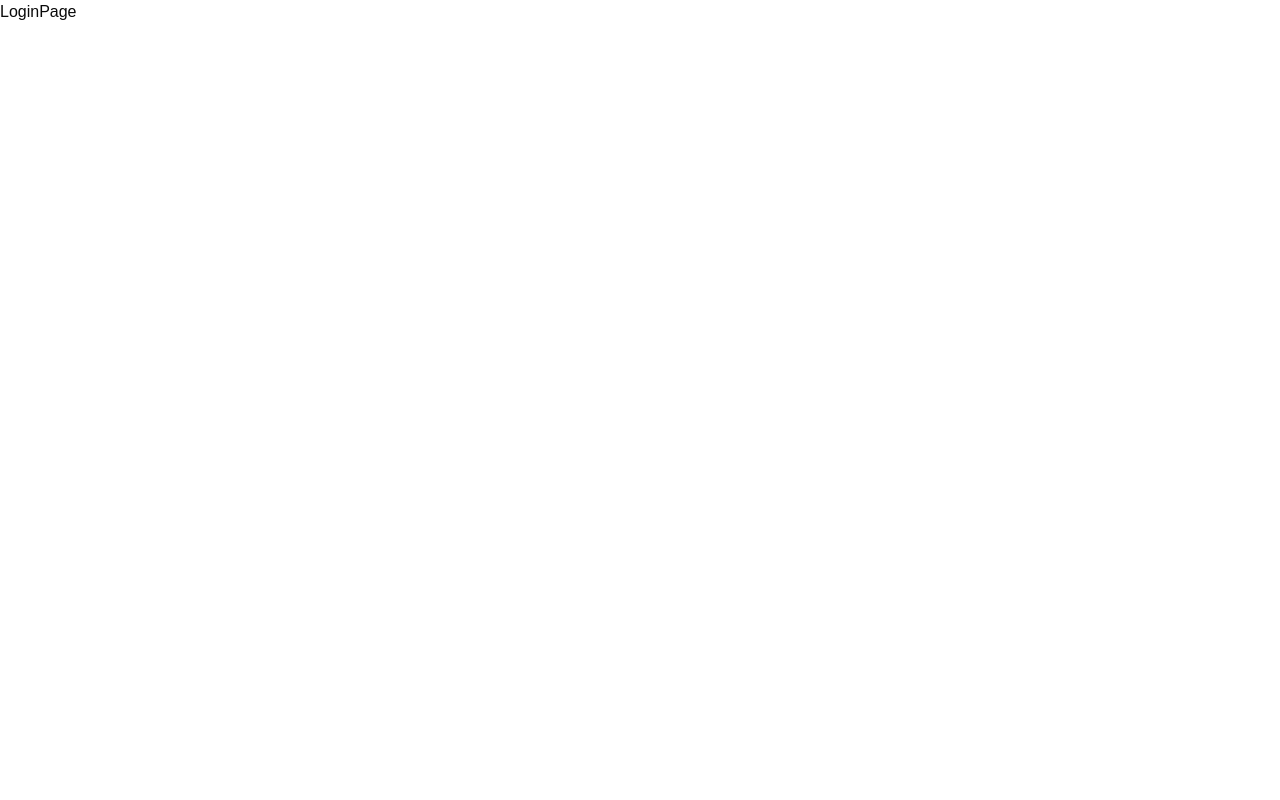
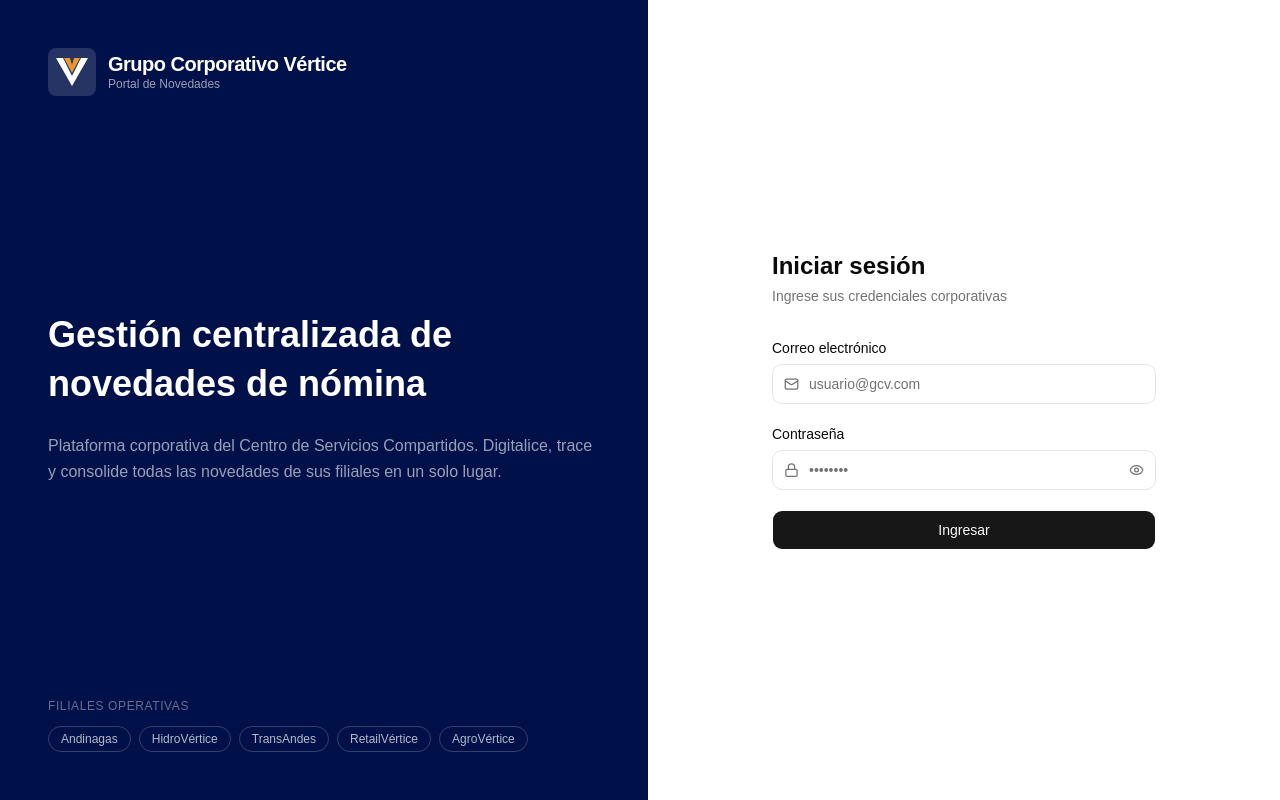
Before and after one commit to jeancmr/gcv-frontend, a React (Vite) app: page /auth/login in a window 1280 px wide. Built offline with nearby package versions, Linux system fonts and the light colour scheme.

Commit message:
feat: update login page

```diff
--- /dev/null
+++ b/src/auth/components/LeftLoginBrand.tsx
@@ -0,0 +1,38 @@
+import { GCVLogo } from '@/components/custom/GCVLogo';
+
+export const LeftLoginBrand = () => {
+  return (
+    <section
+      className="hidden lg:flex flex-col justify-between flex-1 p-12"
+      style={{ background: 'oklch(0.20 0.12 250)' }}
+    >
+      <GCVLogo size="lg" variant="light" />
+
+      <div className="space-y-6">
+        <h1 className="text-4xl font-semibold leading-snug text-white text-balance">
+          Gestión centralizada de novedades de nómina
+        </h1>
+        <p className="text-white/60 leading-relaxed text-base">
+          Plataforma corporativa del Centro de Servicios Compartidos. Digitalice, trace y consolide
+          todas las novedades de sus filiales en un solo lugar.
+        </p>
+      </div>
+
+      <div className="space-y-3">
+        <p className="text-xs font-medium text-white/40 uppercase tracking-wider">
+          Filiales operativas
+        </p>
+        <div className="flex flex-wrap gap-2">
+          {['Andinagas', 'HidroVértice', 'TransAndes', 'RetailVértice', 'AgroVértice'].map((f) => (
+            <span
+              key={f}
+              className="rounded-full border border-white/20 px-3 py-1 text-xs text-white/70"
+            >
+              {f}
+            </span>
+          ))}
+        </div>
+      </div>
+    </section>
+  );
+};
--- /dev/null
+++ b/src/auth/components/RightLoginForm.tsx
@@ -0,0 +1,124 @@
+import { useState, type SubmitEvent } from 'react';
+import { GCVLogo } from '@/components/custom/GCVLogo';
+import { Button } from '@/components/ui/button';
+import { Input } from '@/components/ui/input';
+import { Label } from '@/components/ui/label';
+import { Eye, EyeOff, Lock, Mail } from 'lucide-react';
+
+export const RightLoginForm = () => {
+  const [isLoading, setIsLoading] = useState(false);
+  const [showPassword, setShowPassword] = useState(false);
+
+  const handleSignIn = async (event: SubmitEvent<HTMLFormElement>) => {
+    event.preventDefault();
+    setIsLoading(true);
+
+    const formData = new FormData(event.target as HTMLFormElement);
+    const email = formData.get('email') as string;
+    const password = formData.get('password') as string;
+
+    setTimeout(() => {
+      console.log('Email:', email);
+      console.log('Password:', password);
+      setIsLoading(false);
+    }, 2000);
+  };
+  return (
+    <div className="flex flex-1 flex-col items-center justify-center p-6 sm:p-10 bg-background">
+      {/* Mobile logo */}
+      <div className="mb-8 lg:hidden">
+        <GCVLogo size="md" variant="dark" />
+      </div>
+
+      <div className="w-full max-w-sm">
+        <div className="mb-8">
+          <h2 className="text-2xl font-semibold text-foreground">Iniciar sesión</h2>
+          <p className="mt-1 text-sm text-muted-foreground">
+            Ingrese sus credenciales corporativas
+          </p>
+        </div>
+
+        <form onSubmit={handleSignIn} noValidate className="space-y-5">
+          <div className="space-y-1.5">
+            <Label htmlFor="email" className="text-sm font-medium text-foreground">
+              Correo electrónico
+            </Label>
+            <div className="relative">
+              <Mail
+                className="absolute left-3 top-1/2 -translate-y-1/2 text-muted-foreground"
+                size={15}
+                aria-hidden="true"
+              />
+              <Input
+                id="email"
+                type="email"
+                name="email"
+                autoComplete="email"
+                placeholder="usuario@gcv.com"
+                className="pl-9 h-10"
+                aria-required="true"
+                required
+              />
+            </div>
+          </div>
+
+          <div className="space-y-1.5">
+            <Label htmlFor="password" className="text-sm font-medium text-foreground">
+              Contraseña
+            </Label>
+            <div className="relative">
+              <Lock
+                className="absolute left-3 top-1/2 -translate-y-1/2 text-muted-foreground"
+                size={15}
+                aria-hidden="true"
+              />
+              <Input
+                id="password"
+                type={showPassword ? 'text' : 'password'}
+                name="password"
+                autoComplete="current-password"
+                placeholder="••••••••"
+                className="pl-9 pr-10 h-10"
+                aria-required="true"
+                required
+              />
+              <button
+                type="button"
+                aria-label={showPassword ? 'Ocultar contraseña' : 'Mostrar contraseña'}
+                onClick={() => setShowPassword((prev) => !prev)}
+                className="absolute right-3 top-1/2 -translate-y-1/2 text-muted-foreground hover:text-foreground transition-colors"
+              >
+                {showPassword ? <EyeOff size={15} /> : <Eye size={15} />}
+              </button>
+            </div>
+          </div>
+
+          <Button
+            type="submit"
+            disabled={isLoading}
+            className="w-full h-10 bg-primary text-primary-foreground font-medium"
+          >
+            {isLoading ? (
+              <span className="flex items-center gap-2">
+                <svg className="animate-spin h-4 w-4" viewBox="0 0 24 24" fill="none">
+                  <circle
+                    className="opacity-25"
+                    cx="12"
+                    cy="12"
+                    r="10"
+                    stroke="currentColor"
+                    strokeWidth="4"
+                  />
+                  <path className="opacity-75" fill="currentColor" d="M4 12a8 8 0 018-8v8H4z" />
+                </svg>
+                Verificando...
+              </span>
+            ) : (
+              'Ingresar'
+            )}
+          </Button>
+        </form>
+      </div>
+    </div>
+  );
+};
--- a/src/auth/pages/Login/LoginPage.tsx
+++ b/src/auth/pages/Login/LoginPage.tsx
@@ -1,3 +1,11 @@
+import { LeftLoginBrand } from '@/auth/components/LeftLoginBrand';
+import { RightLoginForm } from '@/auth/components/RightLoginForm';
+
 export const LoginPage = () => {
-  return <div>LoginPage</div>;
+  return (
+    <>
+      <LeftLoginBrand />
+      <RightLoginForm />
+    </>
+  );
 };
--- /dev/null
+++ b/src/components/custom/GCVLogo.tsx
@@ -0,0 +1,43 @@
+interface GCVLogoProps {
+  size?: 'sm' | 'md' | 'lg';
+  variant?: 'light' | 'dark';
+}
+
+export const GCVLogo = ({ size = 'md', variant = 'dark' }: GCVLogoProps) => {
+  const sizes = {
+    sm: { mark: 28, textClass: 'text-sm' },
+    md: { mark: 36, textClass: 'text-base' },
+    lg: { mark: 48, textClass: 'text-xl' },
+  };
+  const s = sizes[size];
+  const textColor = variant === 'light' ? 'text-white' : 'text-foreground';
+  const subColor = variant === 'light' ? 'text-white/60' : 'text-muted-foreground';
+
+  return (
+    <div className="flex items-center gap-3">
+      <svg width={s.mark} height={s.mark} viewBox="0 0 48 48" fill="none" aria-hidden="true">
+        <rect
+          width="48"
+          height="48"
+          rx="8"
+          fill={variant === 'light' ? 'rgba(255,255,255,0.15)' : 'oklch(0.25 0.12 250)'}
+        />
+        <polygon
+          points="8,10 24,38 40,10 33,10 24,28 15,10"
+          fill={variant === 'light' ? 'white' : 'white'}
+          opacity="1"
+        />
+        <polygon
+          points="16,10 24,25 32,10 26,10 24,17 22,10"
+          fill={variant === 'light' ? 'oklch(0.75 0.15 68)' : 'oklch(0.75 0.15 68)'}
+        />
+      </svg>
+      <div>
+        <div className={`font-semibold leading-tight tracking-tight ${s.textClass} ${textColor}`}>
+          Grupo Corporativo Vértice
+        </div>
+        <div className={`text-xs leading-tight ${subColor}`}>Portal de Novedades</div>
+      </div>
+    </div>
+  );
+};
--- a/src/components/ui/button.tsx
+++ b/src/components/ui/button.tsx
@@ -1,57 +1,57 @@
-import * as React from "react"
-import { cva, type VariantProps } from "class-variance-authority"
-import { Slot } from "radix-ui"
+import * as React from 'react';
+import { cva, type VariantProps } from 'class-variance-authority';
+import { Slot } from 'radix-ui';
 
-import { cn } from "@/lib/utils"
+import { cn } from '@/lib/utils';
 
 const buttonVariants = cva(
-  "group/button inline-flex shrink-0 items-center justify-center rounded-lg border border-transparent bg-clip-padding text-sm font-medium whitespace-nowrap transition-all outline-none select-none focus-visible:border-ring focus-visible:ring-3 focus-visible:ring-ring/50 active:not-aria-[haspopup]:translate-y-px disabled:pointer-events-none disabled:opacity-50 aria-invalid:border-destructive aria-invalid:ring-3 aria-invalid:ring-destructive/20 dark:aria-invalid:border-destructive/50 dark:aria-invalid:ring-destructive/40 [&_svg]:pointer-events-none [&_svg]:shrink-0 [&_svg:not([class*='size-'])]:size-4",
+  "cursor-pointer group/button inline-flex shrink-0 items-center justify-center rounded-lg border border-transparent bg-clip-padding text-sm font-medium whitespace-nowrap transition-all outline-none select-none focus-visible:border-ring focus-visible:ring-3 focus-visible:ring-ring/50 active:not-aria-[haspopup]:translate-y-px disabled:pointer-events-none disabled:opacity-50 aria-invalid:border-destructive aria-invalid:ring-3 aria-invalid:ring-destructive/20 dark:aria-invalid:border-destructive/50 dark:aria-invalid:ring-destructive/40 [&_svg]:pointer-events-none [&_svg]:shrink-0 [&_svg:not([class*='size-'])]:size-4",
   {
     variants: {
       variant: {
-        default: "bg-primary text-primary-foreground hover:bg-primary/80",
+        default: 'bg-primary text-primary-foreground hover:bg-primary/80',
         outline:
-          "border-border bg-background hover:bg-muted hover:text-foreground aria-expanded:bg-muted aria-expanded:text-foreground dark:border-input dark:bg-input/30 dark:hover:bg-input/50",
+          'border-border bg-background hover:bg-muted hover:text-foreground aria-expanded:bg-muted aria-expanded:text-foreground dark:border-input dark:bg-input/30 dark:hover:bg-input/50',
         secondary:
-          "bg-secondary text-secondary-foreground hover:bg-[color-mix(in_oklch,var(--secondary),var(--foreground)_5%)] aria-expanded:bg-secondary aria-expanded:text-secondary-foreground",
+          'bg-secondary text-secondary-foreground hover:bg-[color-mix(in_oklch,var(--secondary),var(--foreground)_5%)] aria-expanded:bg-secondary aria-expanded:text-secondary-foreground',
         ghost:
-          "hover:bg-muted hover:text-foreground aria-expanded:bg-muted aria-expanded:text-foreground dark:hover:bg-muted/50",
+          'hover:bg-muted hover:text-foreground aria-expanded:bg-muted aria-expanded:text-foreground dark:hover:bg-muted/50',
         destructive:
-          "bg-destructive/10 text-destructive hover:bg-destructive/20 focus-visible:border-destructive/40 focus-visible:ring-destructive/20 dark:bg-destructive/20 dark:hover:bg-destructive/30 dark:focus-visible:ring-destructive/40",
-        link: "text-primary underline-offset-4 hover:underline",
+          'bg-destructive/10 text-destructive hover:bg-destructive/20 focus-visible:border-destructive/40 focus-visible:ring-destructive/20 dark:bg-destructive/20 dark:hover:bg-destructive/30 dark:focus-visible:ring-destructive/40',
+        link: 'text-primary underline-offset-4 hover:underline',
       },
       size: {
         default:
-          "h-8 gap-1.5 px-2.5 has-data-[icon=inline-end]:pr-2 has-data-[icon=inline-start]:pl-2",
+          'h-8 gap-1.5 px-2.5 has-data-[icon=inline-end]:pr-2 has-data-[icon=inline-start]:pl-2',
         xs: "h-6 gap-1 rounded-[min(var(--radius-md),10px)] px-2 text-xs in-data-[slot=button-group]:rounded-lg has-data-[icon=inline-end]:pr-1.5 has-data-[icon=inline-start]:pl-1.5 [&_svg:not([class*='size-'])]:size-3",
         sm: "h-7 gap-1 rounded-[min(var(--radius-md),12px)] px-2.5 text-[0.8rem] in-data-[slot=button-group]:rounded-lg has-data-[icon=inline-end]:pr-1.5 has-data-[icon=inline-start]:pl-1.5 [&_svg:not([class*='size-'])]:size-3.5",
-        lg: "h-9 gap-1.5 px-2.5 has-data-[icon=inline-end]:pr-2 has-data-[icon=inline-start]:pl-2",
-        icon: "size-8",
-        "icon-xs":
+        lg: 'h-9 gap-1.5 px-2.5 has-data-[icon=inline-end]:pr-2 has-data-[icon=inline-start]:pl-2',
+        icon: 'size-8',
+        'icon-xs':
           "size-6 rounded-[min(var(--radius-md),10px)] in-data-[slot=button-group]:rounded-lg [&_svg:not([class*='size-'])]:size-3",
-        "icon-sm":
-          "size-7 rounded-[min(var(--radius-md),12px)] in-data-[slot=button-group]:rounded-lg",
-        "icon-lg": "size-9",
+        'icon-sm':
+          'size-7 rounded-[min(var(--radius-md),12px)] in-data-[slot=button-group]:rounded-lg',
+        'icon-lg': 'size-9',
       },
     },
     defaultVariants: {
-      variant: "default",
-      size: "default",
+      variant: 'default',
+      size: 'default',
     },
-  }
-)
+  },
+);
 
 function Button({
   className,
-  variant = "default",
-  size = "default",
+  variant = 'default',
+  size = 'default',
   asChild = false,
   ...props
-}: React.ComponentProps<"button"> &
+}: React.ComponentProps<'button'> &
   VariantProps<typeof buttonVariants> & {
-    asChild?: boolean
+    asChild?: boolean;
   }) {
-  const Comp = asChild ? Slot.Root : "button"
+  const Comp = asChild ? Slot.Root : 'button';
 
   return (
     <Comp
@@ -61,7 +61,7 @@ function Button({
       className={cn(buttonVariants({ variant, size, className }))}
       {...props}
     />
-  )
+  );
 }
 
-export { Button, buttonVariants }
+export { Button, buttonVariants };
--- /dev/null
+++ b/src/components/ui/input.tsx
@@ -0,0 +1,19 @@
+import * as React from "react"
+
+import { cn } from "@/lib/utils"
+
+function Input({ className, type, ...props }: React.ComponentProps<"input">) {
+  return (
+    <input
+      type={type}
+      data-slot="input"
+      className={cn(
+        "h-8 w-full min-w-0 rounded-lg border border-input bg-transparent px-2.5 py-1 text-base transition-colors outline-none file:inline-flex file:h-6 file:border-0 file:bg-transparent file:text-sm file:font-medium file:text-foreground placeholder:text-muted-foreground focus-visible:border-ring focus-visible:ring-3 focus-visible:ring-ring/50 disabled:pointer-events-none disabled:cursor-not-allowed disabled:bg-input/50 disabled:opacity-50 aria-invalid:border-destructive aria-invalid:ring-3 aria-invalid:ring-destructive/20 md:text-sm dark:bg-input/30 dark:disabled:bg-input/80 dark:aria-invalid:border-destructive/50 dark:aria-invalid:ring-destructive/40",
+        className
+      )}
+      {...props}
+    />
+  )
+}
+
+export { Input }
--- /dev/null
+++ b/src/components/ui/label.tsx
@@ -0,0 +1,22 @@
+import * as React from "react"
+import { Label as LabelPrimitive } from "radix-ui"
+
+import { cn } from "@/lib/utils"
+
+function Label({
+  className,
+  ...props
+}: React.ComponentProps<typeof LabelPrimitive.Root>) {
+  return (
+    <LabelPrimitive.Root
+      data-slot="label"
+      className={cn(
+        "flex items-center gap-2 text-sm leading-none font-medium select-none group-data-[disabled=true]:pointer-events-none group-data-[disabled=true]:opacity-50 peer-disabled:cursor-not-allowed peer-disabled:opacity-50",
+        className
+      )}
+      {...props}
+    />
+  )
+}
+
+export { Label }
```
